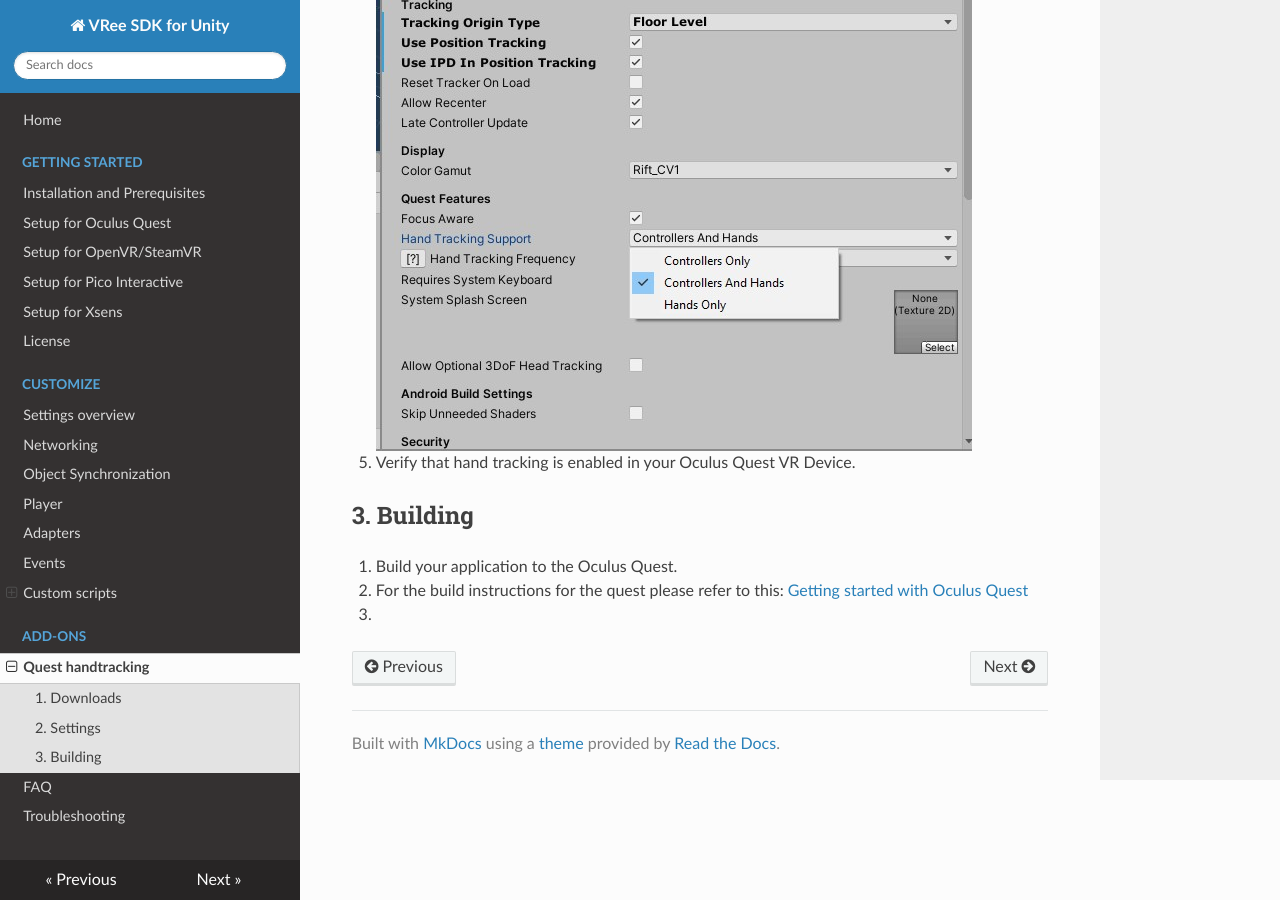
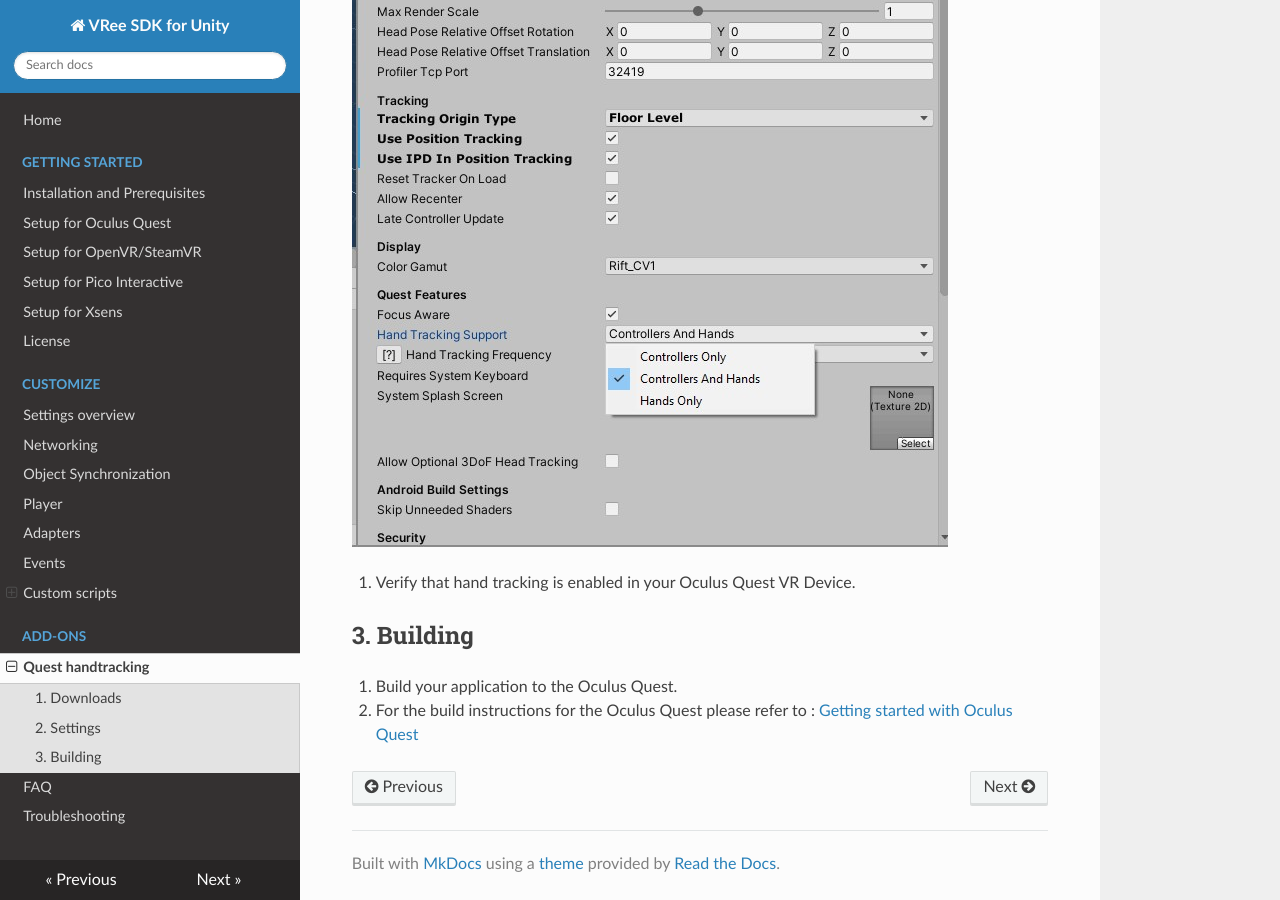
Before and after one commit to vree-sdk/documentation, an MkDocs documentation site: the page built from docs/QuestHandtracking.md, in a window 1280 px wide and 900 px high, scrolled down 1007 px. Built offline with MkDocs 1.6.1, drawn with Linux system fonts in a browser that asks for light colours; nearby versions of some CDN libraries.

Commit message:
* Fixed small text errors in Quest hand tracking

```diff
--- a/docs/QuestHandtracking.md
+++ b/docs/QuestHandtracking.md
@@ -11,9 +11,11 @@
 1. In Unity, go to `VReeSDK > Settings`
 1. Drag the `OculusQuestIntegrationCamera` prefab into `Build Targets > Target HMD`
 1. Add the Quest Hand Tracking Adapter to the adapter list.
+
 ![Alt](images\QuestIntegration\QuestHandTracking_VReeSettings.jpg "Quest Hand Tracking VRee Settings")
 
 1. Open the OculusQuestIntegrationCamera prefab and select the `OVRCameraRig`. In the Inspector switch the `Hand Tracking Support` dropdown to "Controllers and Hands" or "Hands Only".
+
 ![Alt](images/QuestIntegration/QuestHandTracking_HandsSelection.jpg "Controllers and Hands or Hands Only")
 
 1. Verify that hand tracking is enabled in your Oculus Quest VR Device.
@@ -21,5 +23,4 @@
 ## 3. Building
 
 1. Build your application to the Oculus Quest.
-1. For the build instructions for the quest please refer to this: [Getting started with Oculus Quest](https://docs.vree.world/en/latest/getting-started-oculus/ "Getting started with Oculus Quest")
-1.
+1. For the build instructions for the Oculus Quest please refer to : [Getting started with Oculus Quest](https://docs.vree.world/en/latest/getting-started-oculus/ "Getting started with Oculus Quest")
```
